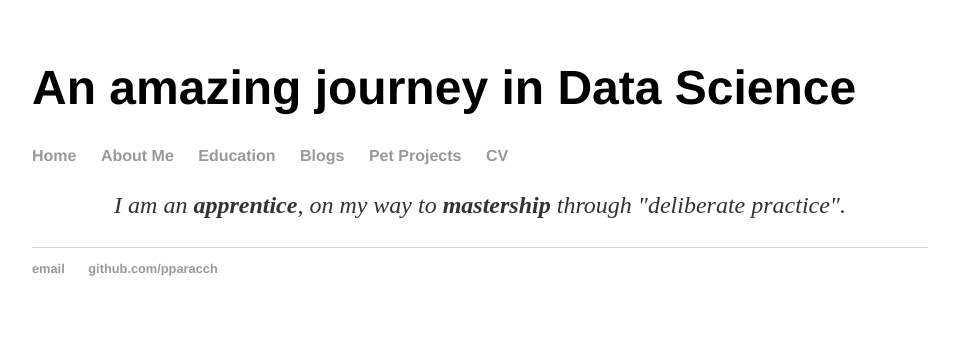
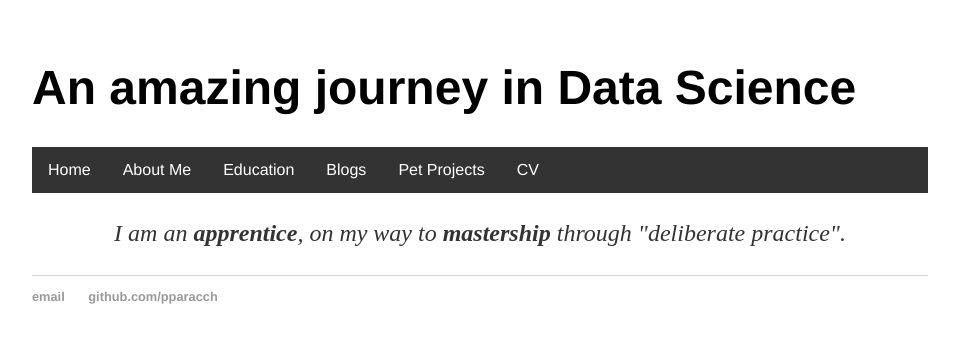
Before and after one commit to pparacch/pparacch.github.io, a Jekyll site: the page built from index.html, in a window 1280 px wide. Shown: the top 343 px of the page, without its empty margins (160-1119 px from the left). Built offline with Jekyll 4.4.1, drawn with Linux system fonts in a browser that asks for light colours.

Commit message:
Adding some style to the navigational menu

```diff
--- a/_layouts/default.html
+++ b/_layouts/default.html
@@ -7,7 +7,7 @@
 		</head>
 		<body>
       <h1>An amazing journey in Data Science</h1>
-      <nav>
+      <nav class="mainmenu">
 	    		<ul>
 	        		<li><a href="/">Home</a></li>
 		        	<li><a href="/about">About Me</a></li>
--- a/css/main.css
+++ b/css/main.css
@@ -2,13 +2,40 @@ body {
     margin: 60px auto;
     width: 70%;
 }
-nav ul, footer ul {
+
+nav.mainmenu ul {
+    font-family:'Helvetica', 'Arial', 'Sans-Serif';
+    list-style-type: none;
+    margin: 0;
+    padding: 0;
+    overflow: hidden;
+    background-color: #333;
+}
+
+nav.mainmenu ul li {
+    float: left;
+}
+
+nav.mainmenu ul li a {
+    display: block;
+    color: white;
+    text-align: center;
+    padding: 14px 16px;
+}
+
+/* Change the link color to #111 (black) on hover */
+nav.mainmenu ul li a:hover:not(.active) {
+    background-color: rgb(128, 128, 128);
+    text-decoration: none;
+}
+
+footer ul {
     font-family:'Helvetica', 'Arial', 'Sans-Serif';
     padding: 0px;
     list-style: none;
     font-weight: bold;
 }
-nav ul li, footer ul li {
+footer ul li {
     display: inline;
     margin-right: 20px;
 }
```
